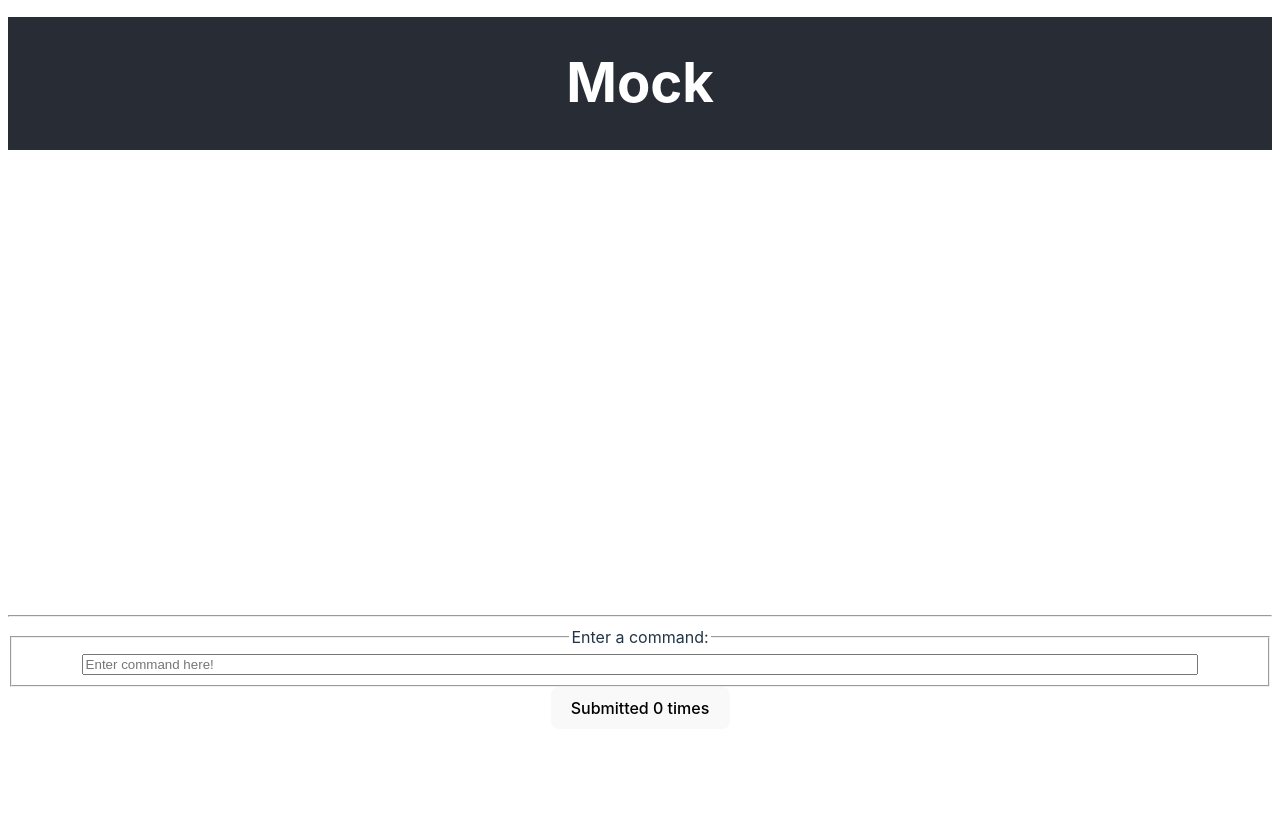
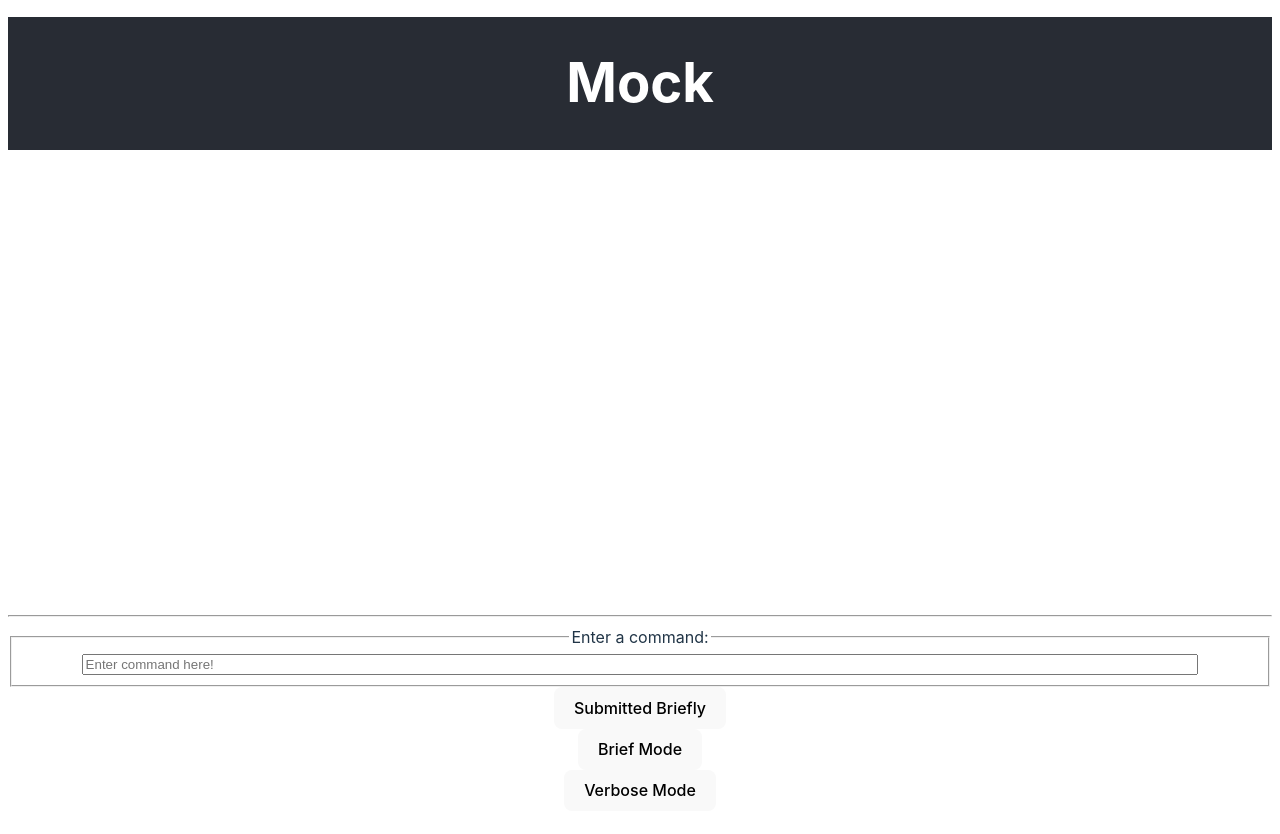
Before and after one commit to awang1245/mock-deploy, a React (Vite) app in the folder mock/: page / in a window 1280 px wide. Shown: the top 834 px of the page. Built offline with nearby package versions, Linux system fonts and the light colour scheme.

Commit message:
feat: user 1 attempted with button

```diff
--- a/mock/src/components/ControlledInput.tsx
+++ b/mock/src/components/ControlledInput.tsx
@@ -1,12 +1,8 @@
 import "../styles/main.css";
 import { Dispatch, SetStateAction } from "react";
 
-// Remember that parameter names don't necessarily need to overlap;
-// I could use different variable names in the actual function.
 interface ControlledInputProps {
   value: string;
-  // This type comes from React+TypeScript. VSCode can suggest these.
-  //   Concretely, this means "a function that sets a state containing a string"
   setValue: Dispatch<SetStateAction<string>>;
   ariaLabel: string;
 }
--- a/mock/src/components/REPL.tsx
+++ b/mock/src/components/REPL.tsx
@@ -3,29 +3,21 @@ import "../styles/main.css";
 import { REPLHistory } from "./REPLHistory";
 import { REPLInput } from "./REPLInput";
 
-/*
-  You'll want to expand this component (and others) for the sprints! Remember
-  that you can pass "props" as function arguments. If you need to handle state
-  at a higher level, just move up the hooks and pass the state/setter as a prop.
-
-  This is a great top level component for the REPL. It's a good idea to have organize all components in a component folder.
-  You don't need to do that for this gearup.
-*/
-
 export default function REPL() {
-  // TODO: Add some kind of shared state that holds all the commands submitted.
-  // CHANGED
   const [history, setHistory] = useState<string[]>([]);
+  const [mode, setMode] = useState<string>("brief"); // Track the current mode (brief or verbose)
 
   return (
     <div className="repl">
-      {/*This is where your REPLHistory might go... You also may choose to add it within your REPLInput
-      component or somewhere else depending on your component organization. What are the pros and cons of each? */}
-      {/* CHANGED */}
-      <REPLHistory history={history} />
-      <hr></hr>
-      {/* CHANGED */}
-      <REPLInput history={history} setHistory={setHistory} />
+      {/* This is where your REPLHistory might go... */}
+      <REPLHistory history={history} mode={mode} />
+      <hr />
+      <REPLInput
+        history={history}
+        setHistory={setHistory}
+        mode={mode}
+        setMode={setMode}
+      />
     </div>
   );
 }
--- a/mock/src/components/REPLHistory.tsx
+++ b/mock/src/components/REPLHistory.tsx
@@ -1,18 +1,19 @@
 import "../styles/main.css";
 
 interface REPLHistoryProps {
-  // TODO: Fill with some shared state tracking all the pushed commands
-  // CHANGED
   history: string[];
+  mode: string;
 }
+
 export function REPLHistory(props: REPLHistoryProps) {
   return (
     <div className="repl-history">
-      {/* This is where command history will go */}
-      {/* TODO: To go through all the pushed commands... try the .map() function! */}
-      {/* CHANGED */}
       {props.history.map((command, index) => (
-        <p>{command}</p>
+        <p key={index}>
+          {props.mode === "verbose" && <span>Command: {command}</span>}
+          <br />
+          Output: {command}
+        </p>
       ))}
     </div>
   );
--- a/mock/src/components/REPLInput.tsx
+++ b/mock/src/components/REPLInput.tsx
@@ -3,37 +3,32 @@ import { Dispatch, SetStateAction, useState } from "react";
 import { ControlledInput } from "./ControlledInput";
 
 interface REPLInputProps {
-  // TODO: Fill this with desired props... Maybe something to keep track of the submitted commands
-  // CHANGED
   history: string[];
   setHistory: Dispatch<SetStateAction<string[]>>;
+  mode: string;
+  setMode: Dispatch<SetStateAction<string>>;
 }
-// You can use a custom interface or explicit fields or both! An alternative to the current function header might be:
-// REPLInput(history: string[], setHistory: Dispatch<SetStateAction<string[]>>)
+
 export function REPLInput(props: REPLInputProps) {
-  // Remember: let React manage state in your webapp.
-  // Manages the contents of the input box
   const [commandString, setCommandString] = useState<string>("");
-  // Manages the current amount of times the button is clicked
-  const [count, setCount] = useState<number>(0);
 
-  // This function is triggered when the button is clicked.
   function handleSubmit(commandString: string) {
-    setCount(count + 1);
-    // CHANGED
-    props.setHistory([...props.history, commandString]);
+    // Add command to history based on mode (brief or verbose)
+    if (props.mode === "verbose") {
+      props.setHistory([
+        ...props.history,
+        `Command: ${commandString}`,
+        `Output: ${commandString}`,
+      ]);
+    } else {
+      props.setHistory([...props.history, commandString]);
+    }
+
     setCommandString("");
   }
-  /**
-   * We suggest breaking down this component into smaller components, think about the individual pieces
-   * of the REPL and how they connect to each other...
-   */
+
   return (
     <div className="repl-input">
-      {/* This is a comment within the JSX. Notice that it's a TypeScript comment wrapped in
-            braces, so that React knows it should be interpreted as TypeScript */}
-      {/* I opted to use this HTML tag; you don't need to. It structures multiple input fields
-            into a single unit, which makes it easier for screenreaders to navigate. */}
       <fieldset>
         <legend>Enter a command:</legend>
         <ControlledInput
@@ -42,10 +37,14 @@ export function REPLInput(props: REPLInputProps) {
           ariaLabel={"Command input"}
         />
       </fieldset>
-      {/* TODO: Currently this button just counts up, can we make it push the contents of the input box to the history?*/}
       <button onClick={() => handleSubmit(commandString)}>
-        Submitted {count} times
+        Submitted {props.mode === "verbose" ? "Verbosely" : "Briefly"}
       </button>
+      {/* Add mode buttons */}
+      <div>
+        <button onClick={() => props.setMode("brief")}>Brief Mode</button>
+        <button onClick={() => props.setMode("verbose")}>Verbose Mode</button>
+      </div>
     </div>
   );
 }
```
Also changed, not shown: mock/shortCSV copy.csv (added), 1 other file (tests, documents, lock files or other folders).
